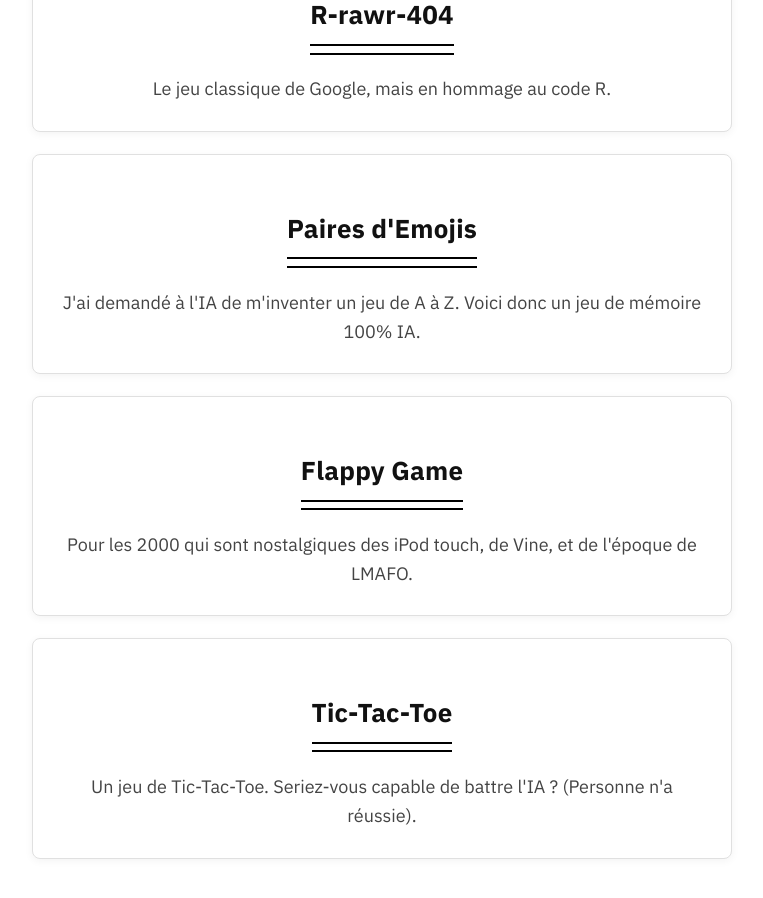
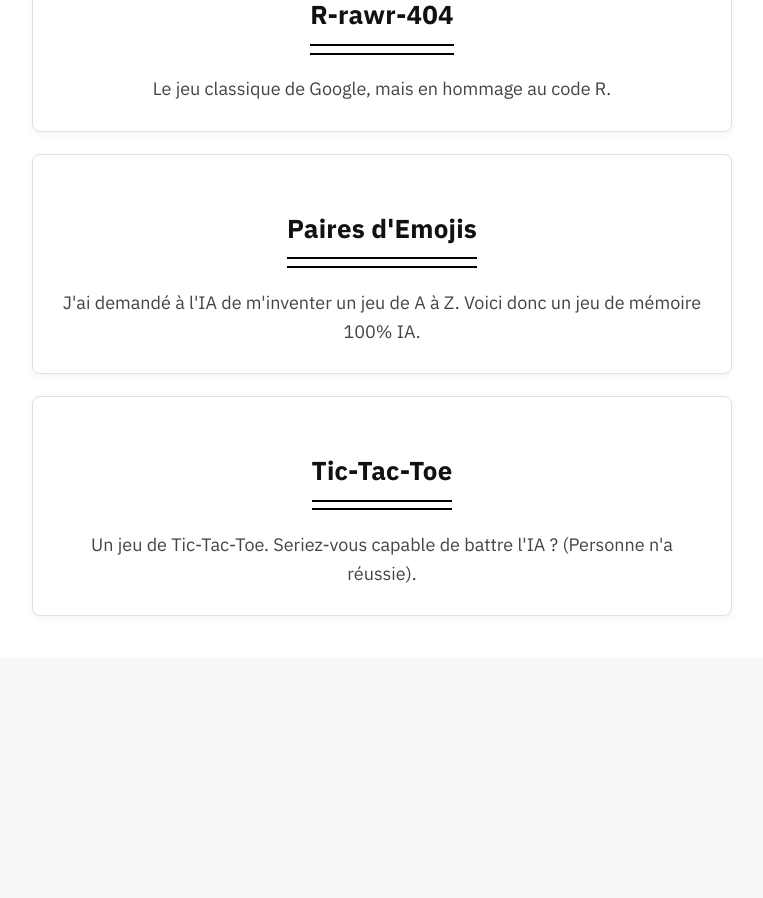
Before and after one commit to MADUP212/MADUP212.github.io, a Jekyll site: the page section/jeux.html, which Jekyll copies as it is, in a window 1280 px wide and 900 px high, scrolled down 573 px. Shown: the whole window, without its empty margins (258-1021 px from the left). Built offline with Jekyll 4.4.1, drawn with Linux system fonts in a browser that asks for light colours; after the commit the page ends 1231 px from its top, so only the background shows below that.

Commit message:
Update jeux.html

```diff
--- a/section/jeux.html
+++ b/section/jeux.html
@@ -53,17 +53,6 @@
 
             <article class="presentation-entry">
                 <h3>
-                    <a href="/jeux/flappy.html">
-                        Flappy Game
-                    </a>
-                </h3>
-                <p>
-                   Pour les 2000 qui sont nostalgiques des iPod touch, de Vine, et de l'époque de LMAFO.
-                </p>
-            </article>
-
-            <article class="presentation-entry">
-                <h3>
                     <a href="/jeux/tictactoe.html">
                         Tic-Tac-Toe
                     </a>
```
